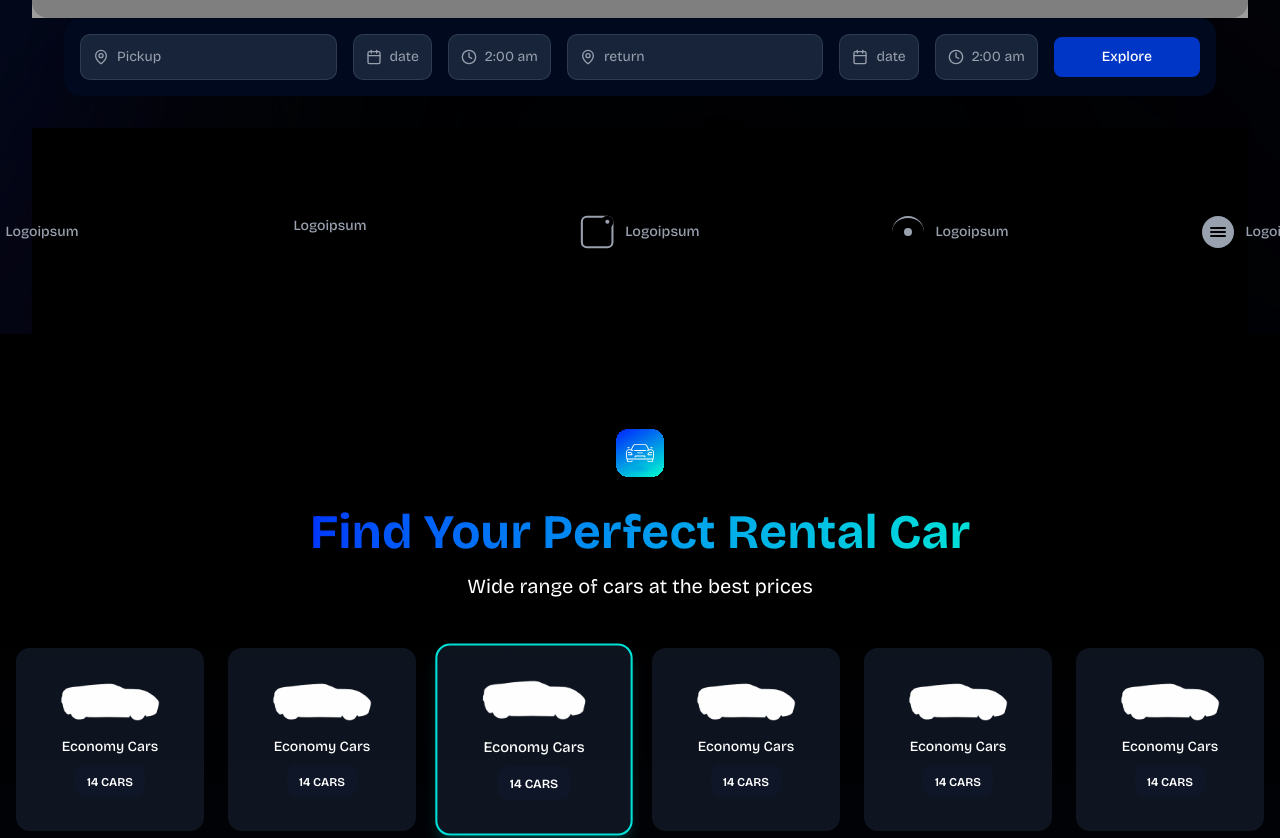
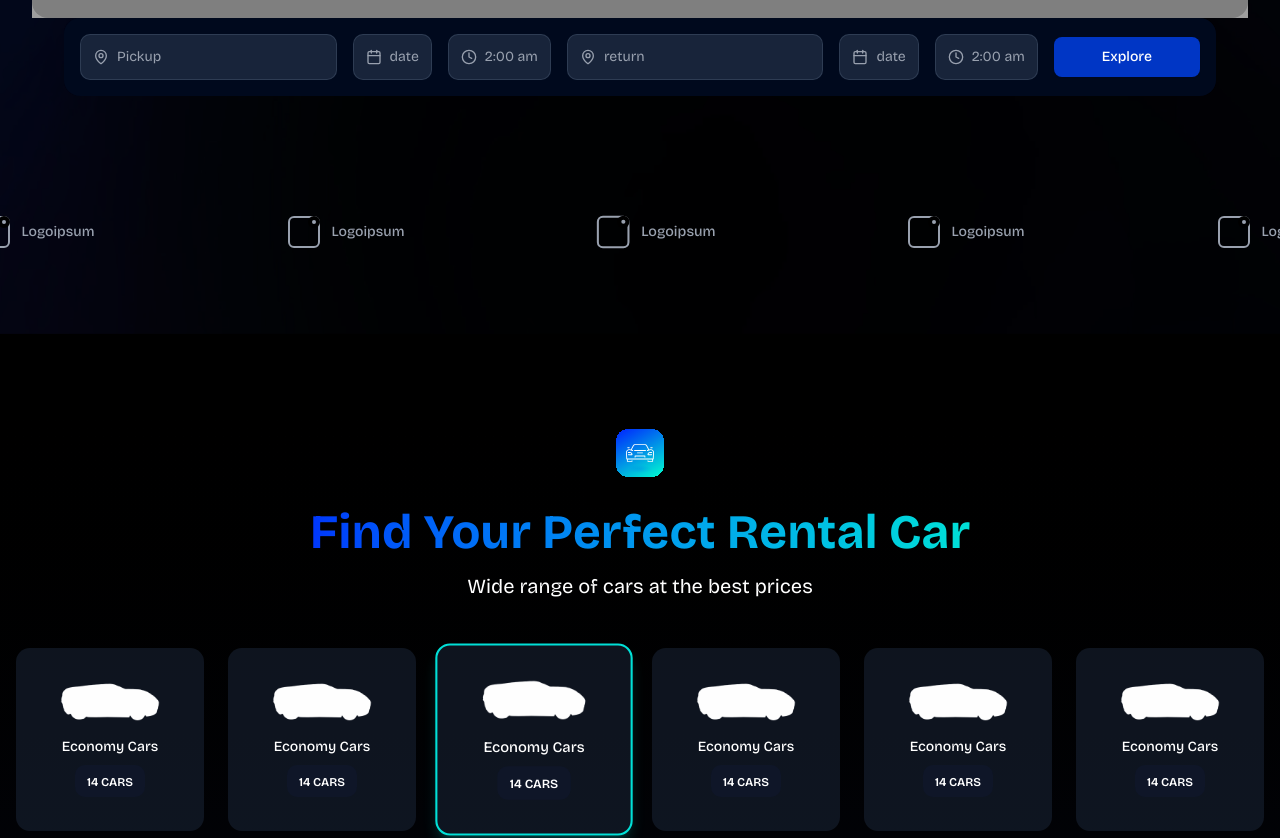
Before and after one commit to bahaamoqayad17/Yalla-Ride, a Next.js app: page / in a window 1280 px wide. Shown: the part 740-1578 px from the top of the page. Built offline with nearby package versions, Linux system fonts and the light colour scheme; grey boxes are pictures that could not be loaded.

Commit message:
Adjust the Landing Page to be fully resposive and done

```diff
--- a/components/CarCard.tsx
+++ b/components/CarCard.tsx
@@ -66,7 +66,7 @@ export default function CarCard({ car }: CarCardProps) {
         </div>
 
         {/* Specifications and Pricing */}
-        <div className="flex justify-between items-start">
+        <div className="flex justify-between items-center md:items-start">
           {/* Left Side - Specifications */}
           <div className="flex-1 space-y-3">
             {/* Mileage */}
--- a/components/Carousel.tsx
+++ b/components/Carousel.tsx
@@ -11,18 +11,25 @@ import "swiper/css/pagination";
 import "./styles.css";
 
 const logos = [
-  { id: 1, name: "Logoipsum", hasLogo: false },
+  // { id: 1, name: "Logoipsum", hasLogo: false },
   { id: 2, name: "Logoipsum", hasLogo: true, logoType: "square-cutout" },
-  { id: 3, name: "Logoipsum", hasLogo: true, logoType: "c-shape" },
-  { id: 4, name: "Logoipsum", hasLogo: true, logoType: "wave-lines" },
-  { id: 5, name: "Logoipsum", hasLogo: true, logoType: "hexagon" },
-  { id: 6, name: "Logoipsum", hasLogo: true, logoType: "c-shape" },
+  { id: 7, name: "Logoipsum", hasLogo: true, logoType: "square-cutout" },
+  { id: 8, name: "Logoipsum", hasLogo: true, logoType: "square-cutout" },
+  { id: 9, name: "Logoipsum", hasLogo: true, logoType: "square-cutout" },
+  { id: 99, name: "Logoipsum", hasLogo: true, logoType: "square-cutout" },
+  { id: 88, name: "Logoipsum", hasLogo: true, logoType: "square-cutout" },
+  { id: 21, name: "Logoipsum", hasLogo: true, logoType: "square-cutout" },
+  { id: 2, name: "Logoipsum", hasLogo: true, logoType: "square-cutout" },
+  { id: 3, name: "Logoipsum", hasLogo: true, logoType: "square-cutout" },
+  { id: 4, name: "Logoipsum", hasLogo: true, logoType: "square-cutout" },
+  { id: 5, name: "Logoipsum", hasLogo: true, logoType: "square-cutout" },
+  { id: 6, name: "Logoipsum", hasLogo: true, logoType: "square-cutout" },
 ];
 
 export default function Carousel() {
   return (
-    <div className="w-full py-12 bg-black">
-      <div className="container mx-auto">
+    <div className="w-screen py-12 -mx-4">
+      <div className="w-full">
         <Swiper
           slidesPerView={"auto"}
           centeredSlides={true}
@@ -47,29 +54,6 @@ export default function Carousel() {
                             <div className="absolute inset-0 border-2 border-gray-400 rounded-sm"></div>
                             <div className="absolute top-0 right-0 w-3 h-3 bg-black rounded-full"></div>
                             <div className="absolute top-1 right-1 w-1 h-1 bg-gray-400 rounded-full"></div>
-                          </div>
-                        )}
-                        {logo.logoType === "c-shape" && (
-                          <div className="relative w-full h-full">
-                            <div className="w-full h-full border-2 border-gray-400 rounded-full border-r-0 border-b-0 border-l-0"></div>
-                            <div className="absolute top-1/2 left-1/2 transform -translate-x-1/2 -translate-y-1/2 w-2 h-2 bg-gray-400 rounded-full"></div>
-                          </div>
-                        )}
-                        {logo.logoType === "wave-lines" && (
-                          <div className="relative w-full h-full">
-                            <div className="w-full h-full bg-gray-400 rounded-full flex items-center justify-center">
-                              <div className="space-y-0.5">
-                                <div className="w-4 h-0.5 bg-black rounded-full"></div>
-                                <div className="w-4 h-0.5 bg-black rounded-full"></div>
-                                <div className="w-4 h-0.5 bg-black rounded-full"></div>
-                              </div>
-                            </div>
-                          </div>
-                        )}
-                        {logo.logoType === "hexagon" && (
-                          <div className="relative w-full h-full">
-                            <div className="w-full h-full bg-gray-400 clip-path-hexagon"></div>
-                            <div className="absolute top-1/2 left-1/2 transform -translate-x-1/2 -translate-y-1/2 w-4 h-4 bg-black clip-path-hexagon"></div>
                           </div>
                         )}
                       </div>
--- a/components/CarsSection.tsx
+++ b/components/CarsSection.tsx
@@ -125,7 +125,7 @@ export default function CarsSection({ showSearch = false }) {
   const [selectedCategory, setSelectedCategory] = useState(3); // Default to 3rd card as shown in image
 
   return (
-    <div className="w-full py-16 bg-gradient-to-b from-black via-slate-900 to-black">
+    <div className="w-full bg-gradient-to-b from-black via-slate-900 to-black pb-86 pt-0 md:py-16">
       <div className="container mx-auto px-4">
         {/* Header Section */}
         <div className="text-center mb-12">
--- a/components/Footer.tsx
+++ b/components/Footer.tsx
@@ -42,7 +42,7 @@ export default function Footer() {
           </div>
 
           {/* Wavy Separator Line */}
-          <div className="w-full h-12 mb-0 mx-auto relative">
+          <div className="w-full h-12 mb-0 mx-auto relative hidden md:block">
             <Image
               src="/footer-top.png"
               alt="Wavy Separator"
@@ -54,8 +54,8 @@ export default function Footer() {
       </div>
 
       {/* Mid-Section - Navigation, CTA, and Social Media */}
-      <div className="container mx-auto px-4 sm:px-6 lg:px-8 py-8">
-        <div className="flex items-center justify-around">
+      <div className="container mx-auto px-4 sm:px-6 lg:px-8 md:py-8">
+        <div className="flex md:flex-row flex-col gap-8 md:gap-0 items-center justify-around">
           {/* Left Column - Pages */}
           <div className="text-center lg:text-left">
             <h3 className="text-lg font-bold text-white mb-4">Pages</h3>
--- a/components/Hero.tsx
+++ b/components/Hero.tsx
@@ -19,7 +19,7 @@ export default function Hero() {
       {/* Background Pattern */}
 
       <div className="container mx-auto px-4 sm:px-6 lg:px-8 relative z-10">
-        <div className="flex flex-col md:flex-row justify-between items-center py-20">
+        <div className="flex flex-col md:flex-row gap-4 md:gap-0 justify-between items-center py-20">
           {/* Left Section - Main Heading */}
           <div className="space-y-6 text-center lg:text-left">
             <div className="space-y-4">
@@ -69,9 +69,9 @@ export default function Hero() {
 
         {/* Center Section - Car Image with Overlay */}
         <div className="relative flex justify-center -mt-20">
-          <div className="relative w-full">
+          <div className="relative w-full my-5 md:my-0">
             {/* Car Image with Overlay */}
-            <div className="relative w-full h-92">
+            <div className="relative w-full h-30 md:h-92">
               <Image
                 src="/car.png"
                 alt="Luxury Sports Car"
--- a/components/WhyUs.tsx
+++ b/components/WhyUs.tsx
@@ -3,7 +3,7 @@
 import React from "react";
 import Image from "next/image";
 import { Button } from "./ui/button";
-import WhyUsIcon from "./WhyUsIcon";
+// import WhyUsIcon from "./WhyUsIcon";
 
 const leftColumnFeatures = [
   {
@@ -53,7 +53,7 @@ const rightColumnFeatures = [
 
 export default function WhyUs() {
   return (
-    <div className="w-full py-16 bg-black">
+    <div className="w-full py-16 bg-black pt-32 md:pt-16">
       <div className="container mx-auto px-4">
         {/* Header Section */}
         <div className="flex flex-col lg:flex-row lg:items-center lg:justify-between mb-12">
```
